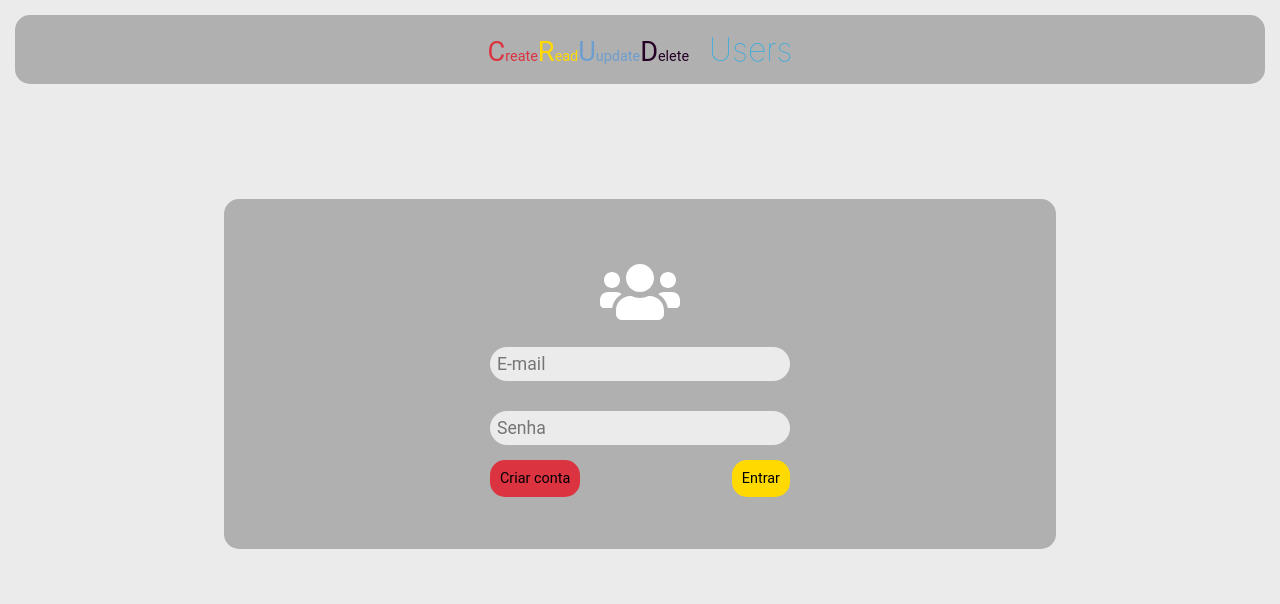
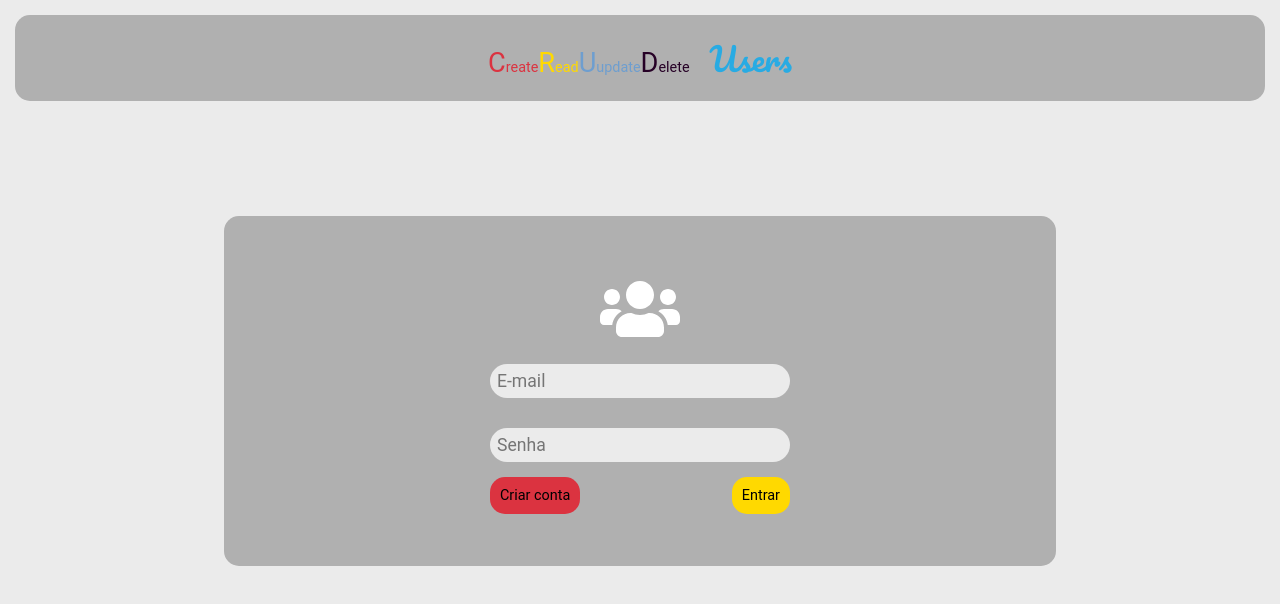
Before and after one commit to jhonpedro/crud-users, a React (Create React App) app in the folder frontend/: page /Login in a window 1280 px wide. Shown: the top 604 px of the page. Built offline with nearby package versions, Linux system fonts and the light colour scheme.

Commit message:
Adding pacifico font to html and styles

```diff
--- a/frontend/public/index.html
+++ b/frontend/public/index.html
@@ -5,6 +5,7 @@
   <meta charset="utf-8" />
   <meta name="viewport" content="width=device-width, initial-scale=1" />
   <title>CRUD Users</title>
+  <link href="https://fonts.googleapis.com/css2?family=Pacifico&display=swap" rel="stylesheet">
 </head>
 
 <body>
--- a/frontend/src/components/Header/style.js
+++ b/frontend/src/components/Header/style.js
@@ -28,7 +28,7 @@
 
 export const SpanCursive = styled.span`
 
-    font-family: -apple-system, BlinkMacSystemFont, 'Segoe UI', Roboto, Oxygen, Ubuntu, Cantarell, 'Open Sans', 'Helvetica Neue', sans-serif;
+    font-family: Pacifico, cursive;
     font-size: 2rem;
     display: inline-block;
     margin-left: 20px;
```
